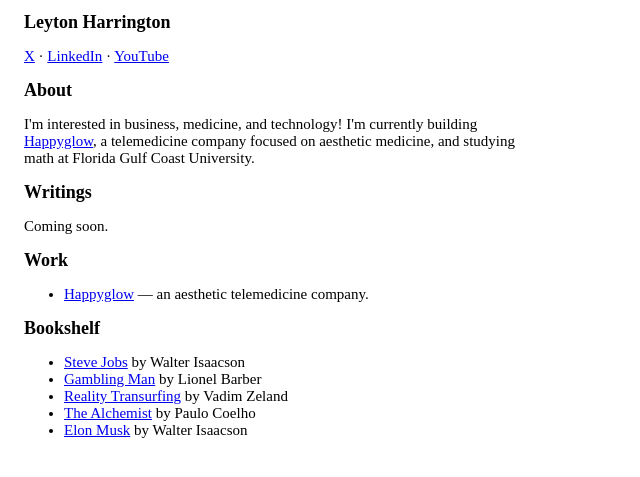
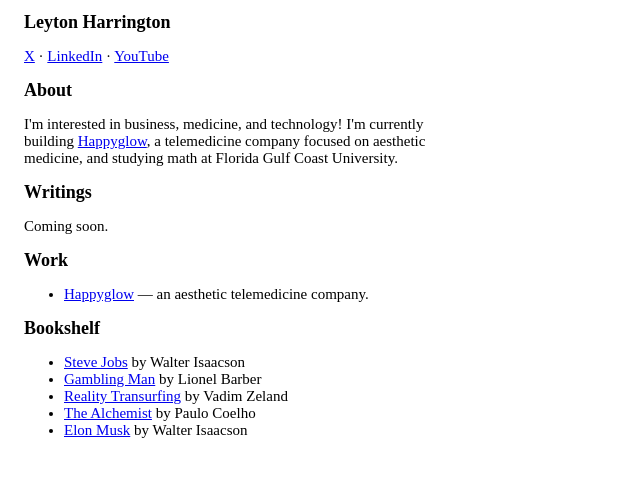
Before and after one commit to leyton-h/personal-site, a Jekyll site: the page built from index.html, in a window 1280 px wide. Shown: the top 477 px of the page, without its empty margins (0-640 px from the left). Built offline with Jekyll 4.4.1, drawn with Linux system fonts in a browser that asks for light colours.

Commit message:
Narrow paragraph measure to 30em
Co-Authored-By: Claude Opus 4.8 <noreply@anthropic.com>

```diff
--- a/_includes/head.html
+++ b/_includes/head.html
@@ -9,7 +9,7 @@
   <style>
     body { font-size: 15px; padding-left: 1rem; }
     h1, h2, h3 { font-size: 1.2em; }
-    p { max-width: 34em; }
+    p { max-width: 30em; }
   </style>
 
   <link rel="icon" type="image/png" href="{{ '/favicon-96x96.png' | relative_url }}" sizes="96x96">
```
